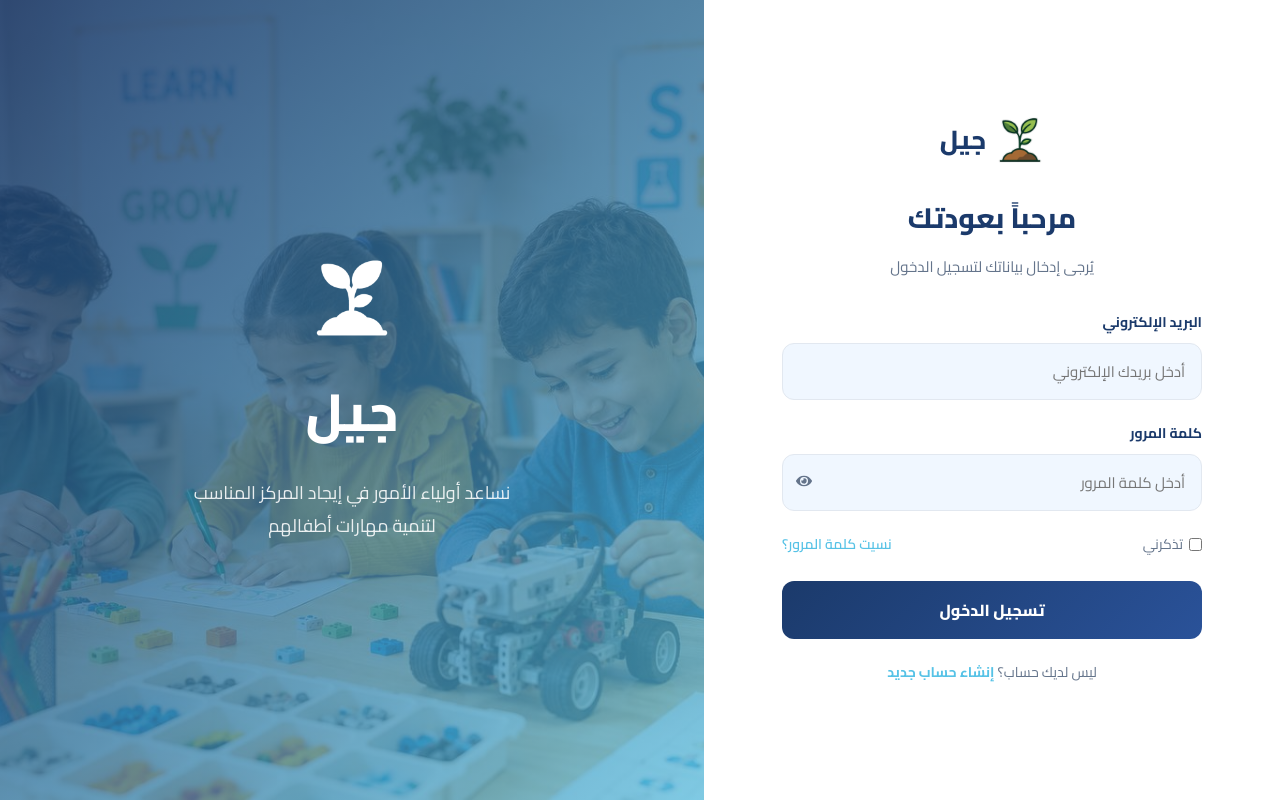
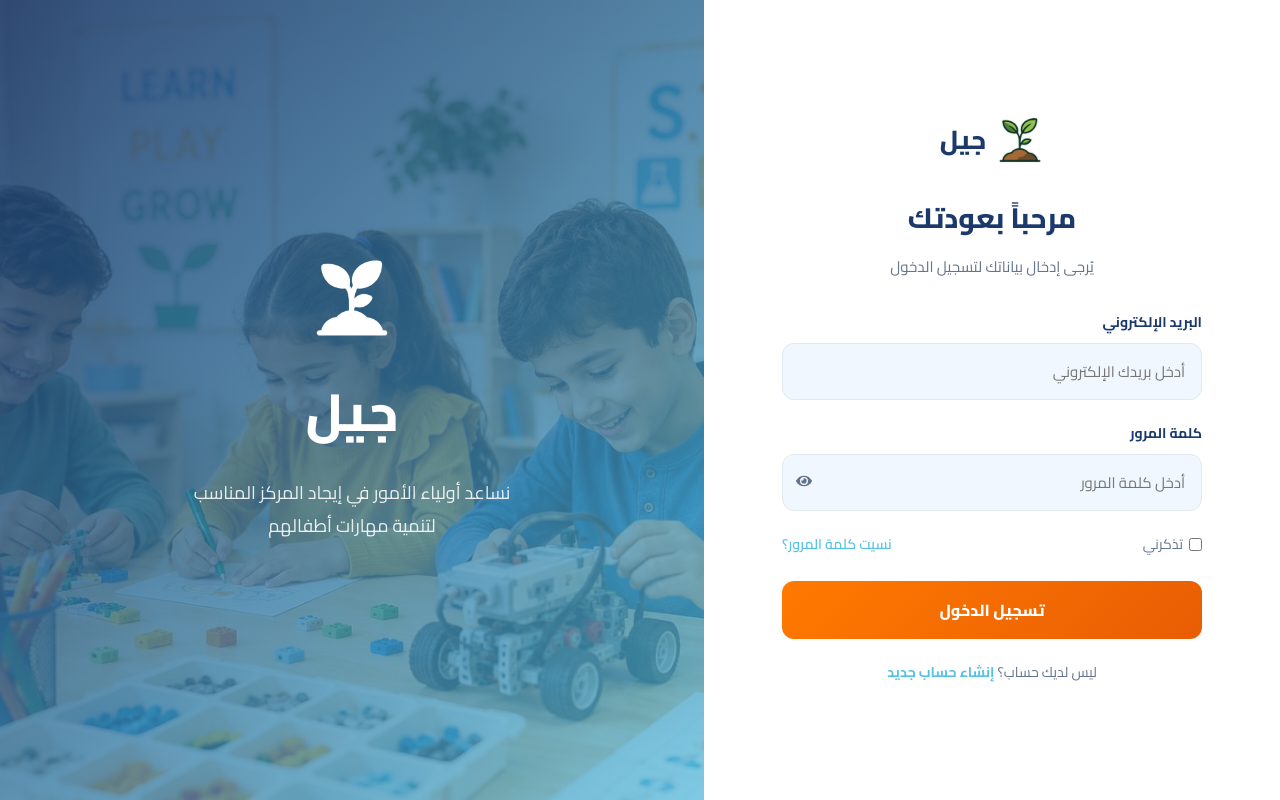
Before and after one commit to Nouf2027/Portfolio-Project, a React (Create React App) app in the folder Stage 4/frontend/: page /login in a window 1280 px wide. Built offline with nearby package versions, Linux system fonts and the light colour scheme.

Commit message:
Change the colors for Register and Login button

```diff
--- a/Stage 4/frontend/src/pages/Login.jsx
+++ b/Stage 4/frontend/src/pages/Login.jsx
@@ -115,7 +115,7 @@ const styles = {
   options: { display: "flex", justifyContent: "space-between", alignItems: "center", marginBottom: 24, fontSize: 14 },
   remember: { color: "#64748b", display: "flex", alignItems: "center", cursor: "pointer" },
   forgot: { color: "#56C2E6", textDecoration: "none", fontWeight: 600 },
-  submitBtn: { width: "100%", padding: "14px", background: "linear-gradient(135deg, #1B3A6B, #2a5299)", color: "#fff", border: "none", borderRadius: 12, fontSize: 16, fontWeight: 800, cursor: "pointer", fontFamily: "'Cairo', 'Poppins', sans-serif", marginBottom: 20, transition: "opacity 0.2s" },
+  submitBtn: { width: "100%", padding: "14px", background: "linear-gradient(135deg, #ff7a00, #e85d04)", color: "#fff", border: "none", borderRadius: 12, fontSize: 16, fontWeight: 800, cursor: "pointer", fontFamily: "'Cairo', 'Poppins', sans-serif", marginBottom: 20, transition: "opacity 0.2s" },
   registerLink: { textAlign: "center", fontSize: 14, color: "#64748b" },
   link: { color: "#56C2E6", fontWeight: 700, textDecoration: "none" },
 };
--- a/Stage 4/frontend/src/pages/Register.jsx
+++ b/Stage 4/frontend/src/pages/Register.jsx
@@ -129,7 +129,7 @@ const styles = {
   eyeBtn: { position: "absolute", left: 14, top: "50%", transform: "translateY(-50%)", background: "none", border: "none", cursor: "pointer", color: "#64748b", fontSize: 16, padding: 0 },
   select: { width: "100%", padding: "13px 16px", borderRadius: 12, border: "1.5px solid #e2e8f0", background: "#f0f7ff", fontSize: 15, color: "#1e293b", outline: "none", fontFamily: "'Cairo', 'Poppins', sans-serif", appearance: "none", boxSizing: "border-box" },
   selectArrow: { position: "absolute", left: 14, top: "50%", transform: "translateY(-50%)", color: "#64748b", pointerEvents: "none" },
-  submitBtn: { width: "100%", padding: "14px", background: "linear-gradient(135deg, #1B3A6B, #2a5299)", color: "#fff", border: "none", borderRadius: 12, fontSize: 16, fontWeight: 800, cursor: "pointer", fontFamily: "'Cairo', 'Poppins', sans-serif", marginBottom: 18, marginTop: 8, transition: "opacity 0.2s" },
+  submitBtn: { width: "100%", padding: "14px", background: "linear-gradient(135deg, #ff7a00, #e85d04)", color: "#fff", border: "none", borderRadius: 12, fontSize: 16, fontWeight: 800, cursor: "pointer", fontFamily: "'Cairo', 'Poppins', sans-serif", marginBottom: 18, marginTop: 8, transition: "opacity 0.2s" },
   loginLink: { textAlign: "center", fontSize: 14, color: "#64748b" },
   link: { color: "#56C2E6", fontWeight: 700, textDecoration: "none" },
 };
```
